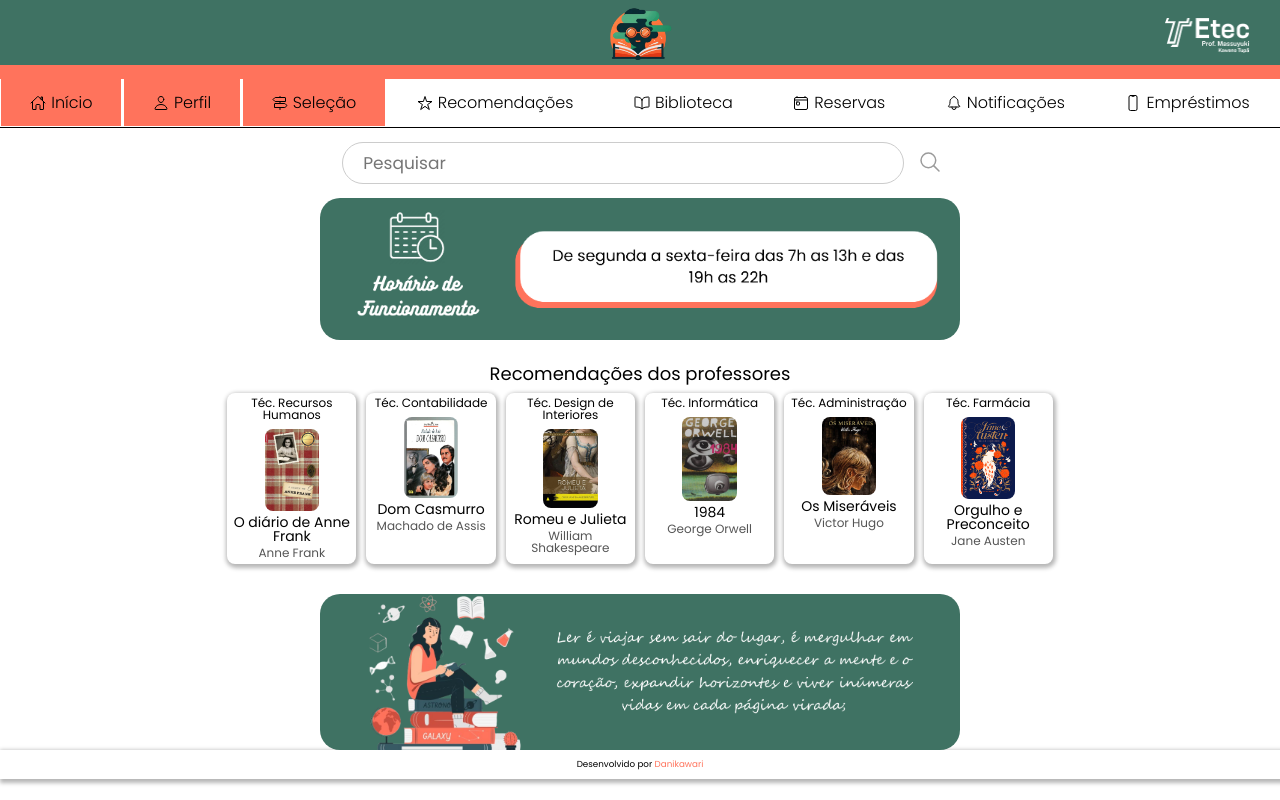
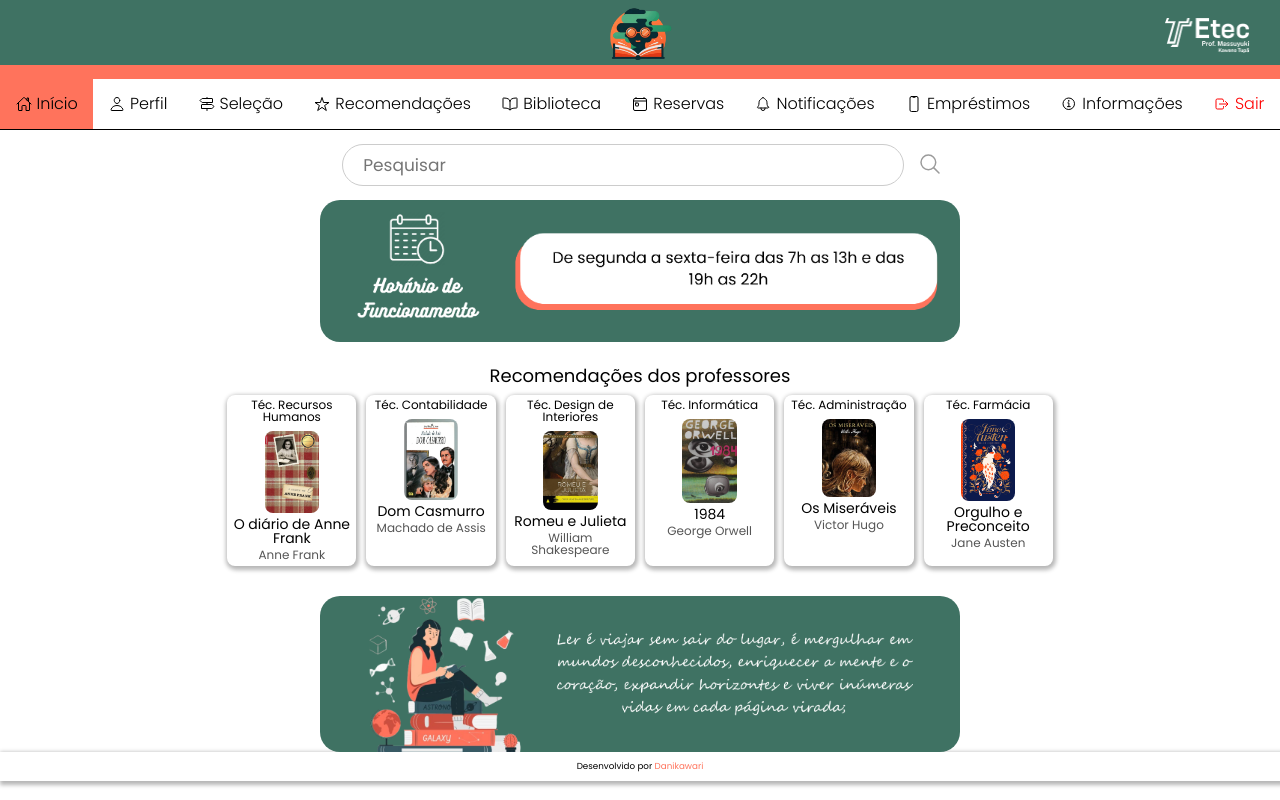
Before and after one commit to DanielleCalil/tccWeb-Next-, a Next.js app: page / in a window 1280 px wide. Built offline with nearby package versions, Linux system fonts and the light colour scheme.

Commit message:
up 28-08

```diff
--- a/src/componentes/cabecalho/index.jsx
+++ b/src/componentes/cabecalho/index.jsx
@@ -1,5 +1,4 @@
 "use client";
-
 import { useState } from 'react';
 import Link from 'next/link';
 import { usePathname } from 'next/navigation';
@@ -24,8 +23,11 @@ export default function Cabecalho() {
 
     return (
         <header className={styles.containerNav}>
-            <div className={styles.navbar}>
+            <div className={styles.menu}>
                 <div className={styles.retangGreen}>
+                    <div className={styles.menuMobile}>
+                        <IoMenuOutline onClick={ativaMenu} className={styles.icon} id="logo" />
+                    </div>
                     <Image
                         src="/imagens_telas/logo.png"
                         width={509}
@@ -43,85 +45,71 @@ export default function Cabecalho() {
                 </div>
                 <div className={styles.retangOrange}></div>
 
-                <nav className={styles.containerNavbar}>
-                    <div className={styles.menu}>
+                <nav className={styles.menuGrande}>
                     <Link
                         href="/"
                         className={rota === "/" ? styles.active : ""}>
                         <IoHomeOutline className={styles.tpicon} />
                         Início
                     </Link>
-
                     <Link
-                            href="/"
-                            className={rota === "/" ? styles.active : ""}>
+                        href="/perfil"
+                        className={rota === "/perfil" ? styles.active : ""}>
                         <IoPersonOutline className={styles.tpicon} />
                         Perfil
                     </Link>
-
                     <Link
-                            href="/"
-                            className={rota === "/" ? styles.active : ""}>
+                        href="/selecao"
+                        className={rota === "/selecao" ? styles.active : ""}>
                         <IoTrailSignOutline className={styles.tpicon} />
                         Seleção
                     </Link>
-
                     <Link
                         href="/recomendacoes"
                         className={rota === "/recomendacoes" ? styles.active : ""}>
                         <IoStarOutline className={styles.tpicon} />
                         Recomendações
                     </Link>
-
                     <Link
                         href="/biblioteca"
                         className={rota === "/biblioteca" ? styles.active : ""}>
                         <IoBookOutline className={styles.tpicon} />
                         Biblioteca
                     </Link>
-
                     <Link
                         href="/reservas"
                         className={rota === "/reservas" ? styles.active : ""}>
                         <IoTodayOutline className={styles.tpicon} />
                         Reservas
                     </Link>
-
                     <Link
                         href="/notificacoes"
                         className={rota === "/notificacoes" ? styles.active : ""}>
                         <IoNotificationsOutline className={styles.tpicon} />
                         Notificações
                     </Link>
-
                     <Link
                         href="/emprestimos"
                         className={rota === "/emprestimos" ? styles.active : ""}>
                         <IoPhonePortraitOutline className={styles.tpicon} />
                         Empréstimos
                     </Link>
-
                     <Link
                         href="/informacoes"
                         className={rota === "/informacoes" ? styles.active : ""}>
                         <IoInformationCircleOutline className={styles.tpicon} />
                         Informações
                     </Link>
-
                     <Link
-                            href="/sair"
+                        href="/login"
                         className={styles.sair}>
                         <IoLogOutOutline className={styles.tpiconSair} />
                         Sair
                     </Link>
-                    </div>
-
-                    <div className={styles.menuMobile}>
-                        <IoMenuOutline onClick={ativaMenu} className={styles.icon} id="logo" />
-                    </div>
                 </nav>
 
             </div>
+
             <div
                 className={mobile === false ? styles.menuMobileExpandidon : styles.menuMobileExpandidos}
                 id="mostraOpMobile"
@@ -134,63 +122,63 @@ export default function Cabecalho() {
                     Início
                 </Link>
                 <Link
-                    href='/'
+                    href='/perfil'
                     onClick={ativaMenu}
-                    className={rota === '/' ? styles.active : ''}>
+                    className={rota === '/perfil' ? styles.active : ''}>
                     <IoPersonOutline className={styles.tpicon} />
                     Perfil
                 </Link>
                 <Link
-                    href='/'
+                    href='/selecao'
                     onClick={ativaMenu}
-                    className={rota === '/' ? styles.active : ''}>
+                    className={rota === '/selecao' ? styles.active : ''}>
                     <IoTrailSignOutline className={styles.tpicon} />
                     Seleção
                 </Link>
                 <Link
-                    href='/'
+                    href='/recomendacoes'
                     onClick={ativaMenu}
-                    className={rota === '/' ? styles.active : ''}>
+                    className={rota === '/recomendacoes' ? styles.active : ''}>
                     <IoStarOutline className={styles.tpicon} />
                     Recomendações
                 </Link>
                 <Link
-                    href='/'
+                    href='/biblioteca'
                     onClick={ativaMenu}
-                    className={rota === '/' ? styles.active : ''}>
+                    className={rota === '/biblioteca' ? styles.active : ''}>
                     <IoBookOutline className={styles.tpicon} />
                     Biblioteca
                 </Link>
                 <Link
-                    href='/'
+                    href='/reservas'
                     onClick={ativaMenu}
-                    className={rota === '/' ? styles.active : ''}>
+                    className={rota === '/reservas' ? styles.active : ''}>
                     <IoTodayOutline className={styles.tpicon} />
                     Reservas
                 </Link>
                 <Link
-                    href='/'
+                    href='/notificacoes'
                     onClick={ativaMenu}
-                    className={rota === '/' ? styles.active : ''}>
+                    className={rota === '/notificacoes' ? styles.active : ''}>
                     <IoNotificationsOutline className={styles.tpicon} />
                     Notificações
                 </Link>
                 <Link
-                    href='/'
+                    href='/emprestimos'
                     onClick={ativaMenu}
-                    className={rota === '/' ? styles.active : ''}>
+                    className={rota === '/emprestimos' ? styles.active : ''}>
                     <IoPhonePortraitOutline className={styles.tpicon} />
                     Empréstimos
                 </Link>
                 <Link
-                    href='/'
+                    href='/informacoes'
                     onClick={ativaMenu}
-                    className={rota === '/' ? styles.active : ''}>
+                    className={rota === '/informacoes' ? styles.active : ''}>
                     <IoInformationCircleOutline className={styles.tpicon} />
                     Informações
                 </Link>
                 <Link
-                    href='/'
+                    href='/login'
                     className={styles.sair}
                     onClick={ativaMenu}>
                     <IoLogOutOutline className={styles.tpiconSair} />
--- a/src/componentes/cabecalho/index.module.css
+++ b/src/componentes/cabecalho/index.module.css
@@ -6,14 +6,14 @@
     width: 100%;
 }
 
-.containerNav .navbar {
+.containerNav .menu {
     display: flex;
     align-items: center;
     justify-content: space-between;
     width: 100%;
 }
 
-.navbar {
+.menu {
     background-color: #FFF;
     overflow: hidden;
     justify-content: center;
@@ -33,6 +33,15 @@
     justify-content: center;
     align-items: center;
     position: relative;
+}
+
+.containerNav .menu .menuMobile .icon {
+    color: #FFF;
+    position: absolute;
+    height: 30px;
+    width: auto;
+    bottom: 14px;
+    left: 30px;
 }
 
 .imgLogo {
@@ -55,66 +64,57 @@
     background-color: #FF735C;
 }
 
-.containerNavbar {
+.containerNav .menu .menuGrande {
     display: flex;
     align-items: center;
-    justify-content: space-between;
+    justify-content: center;
+    text-align: center;
     width: 100%;
+    margin: 0;
+    padding: 0;
+    flex-wrap: wrap;
+    max-width: 100%;
+    overflow: hidden;
 }
 
-.menu {
-    list-style-type: none;
-    margin: 0;
-    padding: 0;
-    display: flex;
-    flex-wrap: wrap;
-    align-items: center;
-    justify-content: space-around;
-    flex-grow: 1;
-    height: 48px;
-}
-
-.menu a {
+.containerNav .menu .menuGrande a {
     display: flex;
     align-items: center;
     justify-content: center;
     color: black;
     text-align: center;
-    padding: 15.6px 29px;
     text-decoration: none;
-    font-family: "Poppins", sans-serif;
     font-weight: 300;
-    font-style: normal;
+    height: 5rem;
+    flex-direction: row;
+    cursor: pointer;
+    flex-wrap: wrap;
+    flex-grow: 1;
 }
 
-.navbar .menu a i {
-    font-size: 1.375rem;
-    margin-right: 0.5rem;
-}
-
-.navbar .menu a.active {
+.containerNav .menu .menuGrande a.active {
     color: black;
     background-color: #FF735C;
 }
 
-.navbar .menu .sair {
+.containerNav .menu .menuGrande .sair {
     color: red;
 }
 
-.menu .tpicon {
+.containerNav .menu .menuGrande .tpicon {
     margin-right: 5px;
 }
 
-.menu .tpiconSair {
+.containerNav .menu .menuGrande .tpiconSair {
     margin-right: 5px;
     color: red;
 }
 
-.navbar .containerNavbar .menu {
+.containerNav .menu .menuGrande {
     display: flex;
 }
 
-/* .navbar .containerNavbar .menu a {
+/* .containerNav .menu .menuGrande a {
     width: 12rem;
     height: 8rem;
     color: #000;
@@ -129,74 +129,81 @@
     cursor: pointer;
 } */
 
-.menuMobile {
+.containerNav .menu .menuMobile {
     display: none;
 }
 
-.menuMobileExpandidon {
+.containerNav .menuMobileExpandidon {
     display: none;
 }
 
-.menuMobileExpandidos a {
+.containerNav .menuMobileExpandidos a {
     display: none;
-    border: 0.4rem solid #FF735C;
     width: 100%;
     height: 4rem;
-    color: #FFF;
+    color: #000;
     text-decoration: none;
     display: flex;
     flex-direction: row;
     align-items: center;
     font-size: 1.6rem;
-    font-weight: bold;
     cursor: pointer;
+    font-weight: 300;
+    padding-left: 15px;
 }
 
-.menuMobileExpandidos a:hover {
-    border: 0.4rem solid #FF735C;
-    color: #FFF;
+.containerNav .menuMobileExpandidos a.active {
+    background-color: #FF735C;
+    color: #000;
 }
 
-.menuMobileExpandidos a.active {
-    background-color: #FF735C;
-    color: #FFF;
-    border: 0.4rem solid #FF735C;
+.containerNav .menuMobileExpandidos .tpicon {
+    margin-right: 5px;
 }
 
-.navbar .menu a.sair {
+.containerNav .menuMobileExpandidos a.sair {
     color: red;
 }
 
-.navbar .menu .icon {
-    color: #B71C1C;
-    font-size: 4.4rem;
+.containerNav .menuMobileExpandidos .tpiconSair {
+    color: red;
+    user-select: none;
+    margin-right: 5px;
+}
+
+.menu .menuGrande a.sair {
+    color: red;
+}
+
+.menu .menuGrande .tpiconSair {
+    color: red;
     user-select: none;
 }
 
 @media screen and (max-width: 940px) {
-    .navbar {
+    .containerNav {
         flex-direction: column;
     }
 
-    .navbar .menu {
-        width: 88%;
+    .containerNav .menu {
+        width: 100%;
         justify-content: space-between;
     }
 
-    .navbar .menu {
+    .containerNav .menu .menuGrande {
         display: none;
     }
 
-    .menuMobile {
+    .containerNav .menu .menuMobile {
         display: flex;
     }
 
 }
 
 @media screen and (max-width: 940px) {
-    .menuMobileExpandidos a {
+    .containerNav .menuMobileExpandidos {
         display: flex;
         flex-direction: column;
-        width: 92%;
+        width: 100%;
     }
 }
```
Lines whose indentation alone changed are shown as unchanged.
